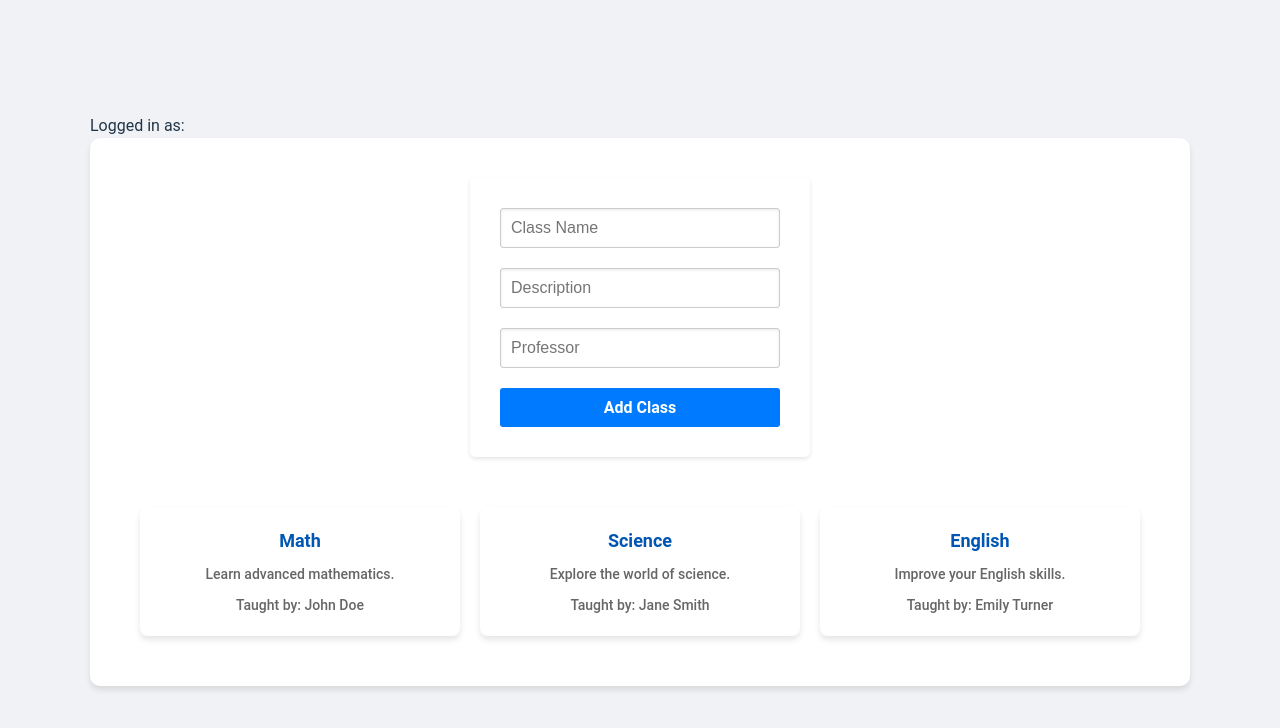
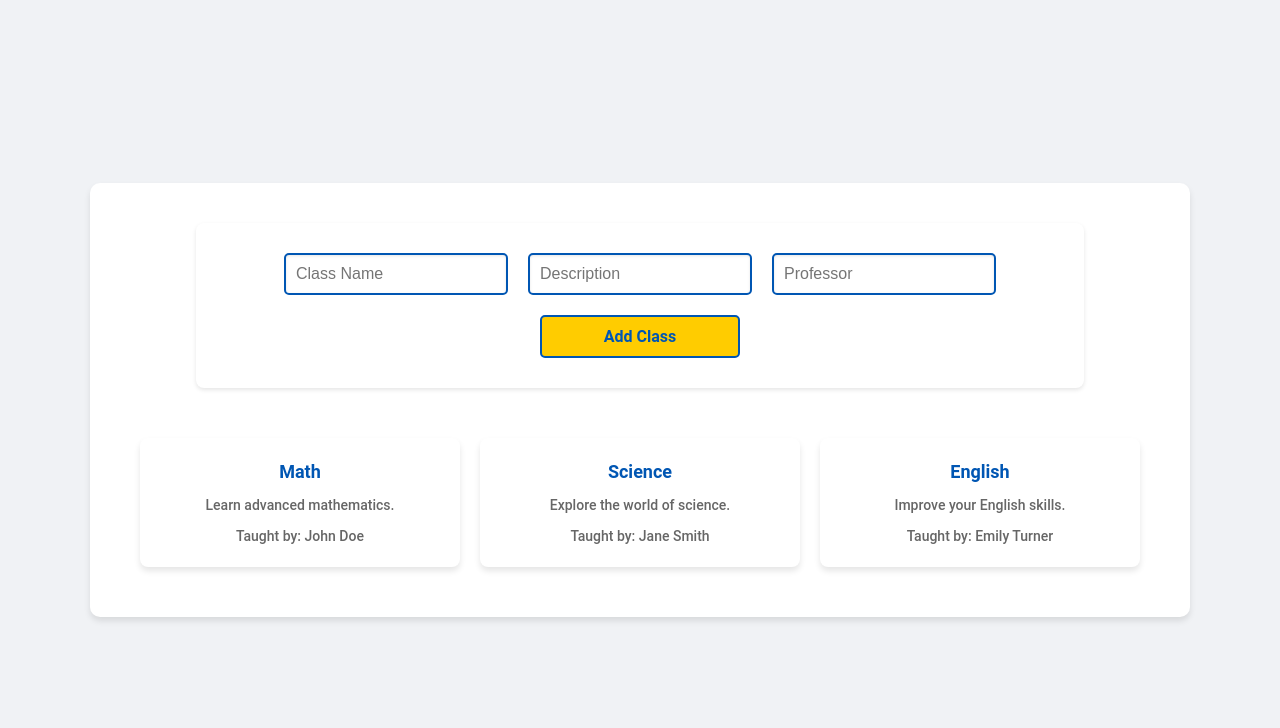
Before and after one commit to Luppole/isgo-frontend, a React (Vite) app: page / in a window 1280 px wide. Shown: the top 728 px of the page. Built offline with nearby package versions, Linux system fonts and the light colour scheme; sample sign-in values are in the browser's storage.

Commit message:
NoLoginName Included

```diff
--- a/src/App.jsx
+++ b/src/App.jsx
@@ -4,23 +4,18 @@ import Home from './Home';
 import Classroom from './Classroom';
 import Login from './Login';
 import Register from './Register';
-import './App.css'; // Import the CSS for styling
 
 function App() {
   const isAuthenticated = !!localStorage.getItem('token');
-  const username = localStorage.getItem('username');
 
   return (
     <Router>
-      <div className="app-container">
-        {isAuthenticated && <div className="username-display">Logged in as: {username}</div>}
       <Routes>
         <Route path="/" element={isAuthenticated ? <Home /> : <Navigate to="/login" />} />
         <Route path="/classroom/:classId" element={isAuthenticated ? <Classroom /> : <Navigate to="/login" />} />
         <Route path="/login" element={<Login />} />
         <Route path="/register" element={<Register />} />
       </Routes>
-      </div>
     </Router>
   );
 }
```
Also changed, not shown: src/App.css (line endings or trailing spaces). Lines whose indentation alone changed are shown as unchanged.
